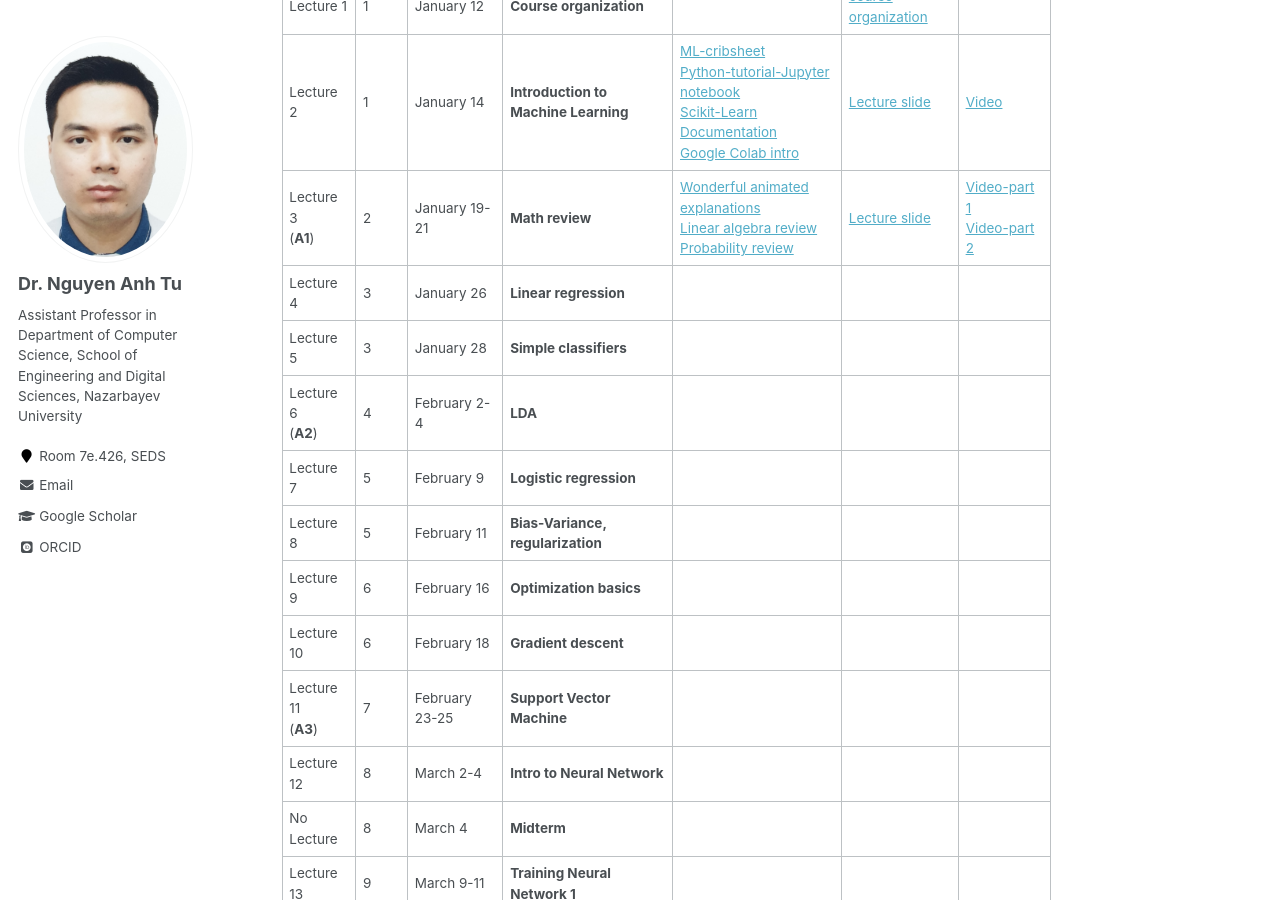
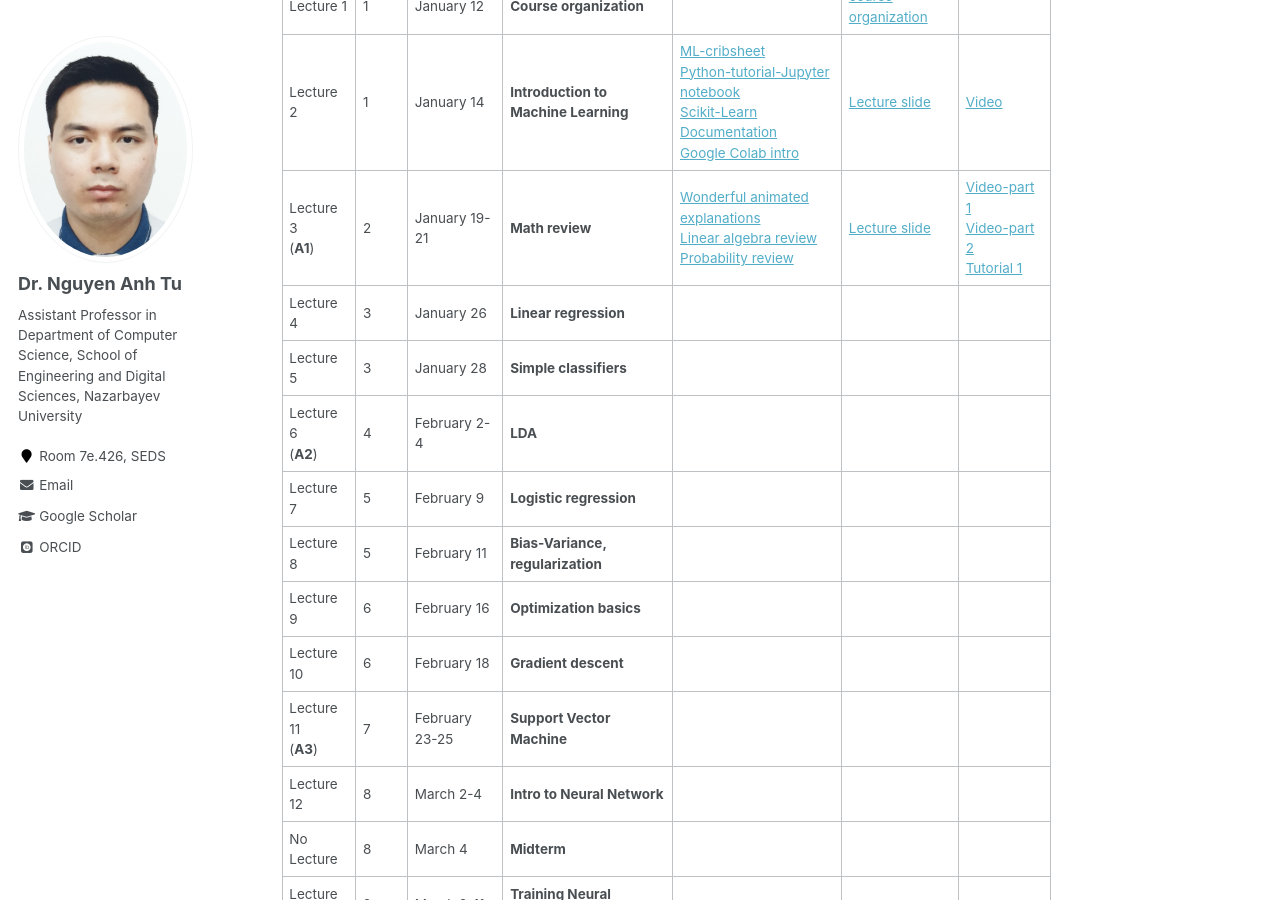
Before and after one commit to tunguyen87/seds-ml, a Jekyll site: the page built from _pages/Lecture.md, in a window 1280 px wide and 900 px high, scrolled down 418 px. Built offline with Jekyll 4.4.1, drawn with Linux system fonts in a browser that asks for light colours; some web fonts are replaced.

Commit message:
Update Lecture.md

```diff
--- a/_pages/Lecture.md
+++ b/_pages/Lecture.md
@@ -20,7 +20,7 @@ Last day of classes: April 23
 | --------     | ------|------------ | -----------------------------------------------------------|--------------------|----------|--------------|
 | Lecture 1    |   1   |January 12    | **Course organization**                       |                    | [course organization](https://drive.google.com/file/d/1GXF_hBx1u0_xKZ370D9ylRdq5nmie_uY/view?usp=sharing)    |              |
 | Lecture 2    |   1   |January 14    | **Introduction to  Machine Learning**         | [ML-cribsheet](https://drive.google.com/file/d/1ltGQSuoj5PnoYePg4S0WdzwgC1ub_Hji/view?usp=sharing)<br> [Python-tutorial-Jupyter notebook](https://drive.google.com/file/d/1veOv8Rtqwvq04H0yMRTJBCcQ8UhNpvFc/view?usp=sharing) <br>[Scikit-Learn Documentation](https://scikit-learn.org/stable/index.html) <br>[Google Colab intro](https://colab.research.google.com/notebooks/welcome.ipynb)         | [Lecture slide](https://drive.google.com/file/d/1Vo7VHXoqLYOW-GPmjNp7RVMye5cxFoLk/view?usp=sharing)      |  [Video](https://youtu.be/gIjcgUhtpkI)            |
-| Lecture 3<br>(**A1**)    |   2   |January 19-21 | **Math review**                   | [Wonderful animated explanations](https://www.3blue1brown.com/essence-of-linear-algebra-page)<br>[Linear algebra review](https://drive.google.com/file/d/1yDlYpuv4XShqL96LqB_Un5n8UTbWZIeh/view?usp=sharing)<br>[Probability review](https://drive.google.com/file/d/1MtFT9Ra5cdEw5TA6FN6UzuKeOjZp0OKM/view?usp=sharing)           |  [Lecture slide](https://drive.google.com/file/d/11eVI_4OMR_enuPq70-_fbX2qcMe25cFD/view?usp=sharing)      |  [Video-part 1](https://youtu.be/4Rx8YFcwMlM) <br>[Video-part 2](https://youtu.be/IjsEmM-MzxQ)           |
+| Lecture 3<br>(**A1**)    |   2   |January 19-21 | **Math review**                   | [Wonderful animated explanations](https://www.3blue1brown.com/essence-of-linear-algebra-page)<br>[Linear algebra review](https://drive.google.com/file/d/1yDlYpuv4XShqL96LqB_Un5n8UTbWZIeh/view?usp=sharing)<br>[Probability review](https://drive.google.com/file/d/1MtFT9Ra5cdEw5TA6FN6UzuKeOjZp0OKM/view?usp=sharing)           |  [Lecture slide](https://drive.google.com/file/d/11eVI_4OMR_enuPq70-_fbX2qcMe25cFD/view?usp=sharing)      |  [Video-part 1](https://youtu.be/4Rx8YFcwMlM) <br>[Video-part 2](https://youtu.be/IjsEmM-MzxQ)  <br>[Tutorial 1](https://drive.google.com/file/d/1iz0BYnwdI71Qi-v8aFz-7fFs3KKGf9-b/view?usp=sharing)         |
 | Lecture 4    |   3   |January 26    | **Linear regression**                  |                    |          |              |
 | Lecture 5    |   3   |January 28    | **Simple classifiers**                 |                    |          |              |
 | Lecture 6<br>(**A2**)    |   4   |February 2-4  | **LDA**                    |                    |          |              |
```
